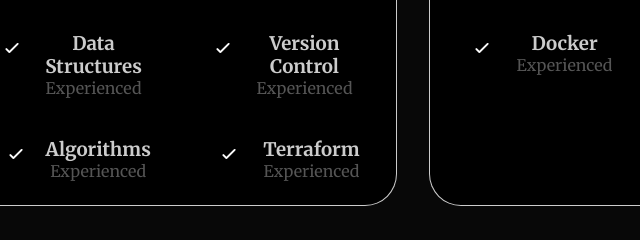
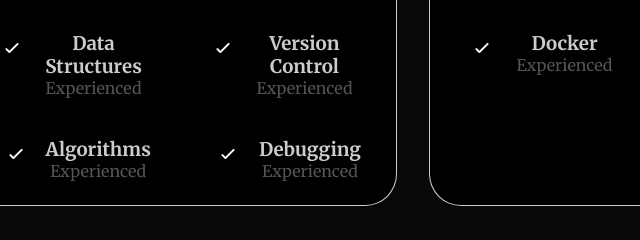
Before and after one commit to tobifotis/Website, a plain HTML site: page index.html in a window 1280 px wide. Shown: the part 2720-2960 px from the top of the page, 227-867 px from the left. Drawn offline with Linux system fonts and the light colour scheme.

Commit message:
Update index.html

```diff
--- a/index.html
+++ b/index.html
@@ -242,7 +242,7 @@
                                 class="icon"
                             />
                             <div>
-                                <h3>Terraform</h3>
+                                <h3>Debugging</h3>
                                 <p>Experienced</p>
                             </div>
                         </article>
```
